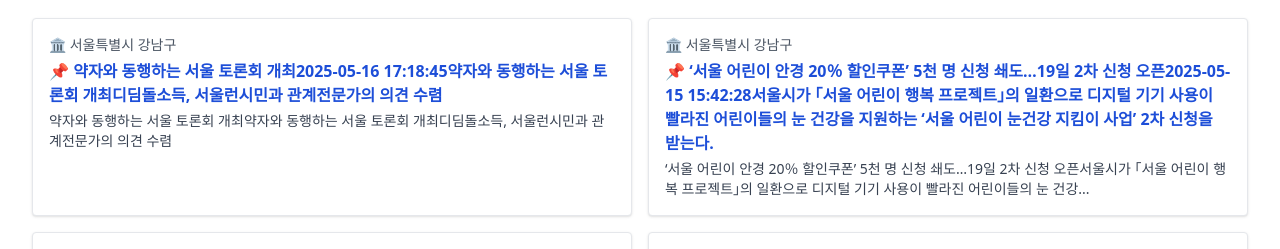
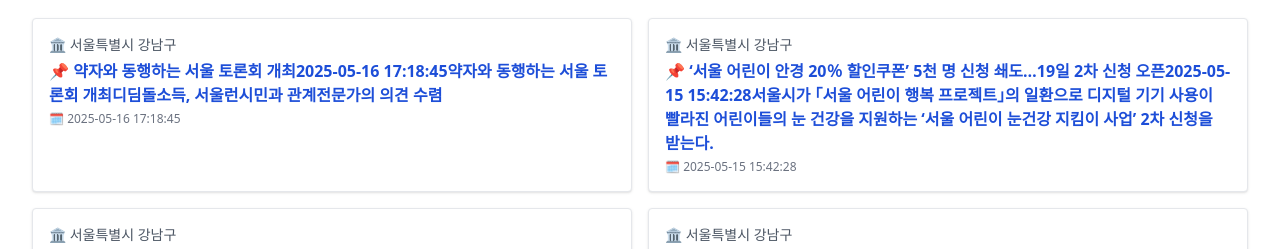
Before and after one commit to ThomasJayoo/localdream-frontend, a React (Create React App) app: page / in a window 1280 px wide. Shown: the part 534-783 px from the top of the page. Built offline with nearby package versions, Linux system fonts and the light colour scheme.

Commit message:
Fix News layout: 2-column with local, title, date

```diff
--- a/src/components/NewsByCategory.jsx
+++ b/src/components/NewsByCategory.jsx
@@ -13,11 +13,6 @@
   return match ? match[0] : null;
 }
 
-function extractSummary(text) {
-  const cleaned = text.replace(/\[.*?\]/g, "").replace(/\d{4}-\d{2}-\d{2} \d{2}:\d{2}:\d{2}/, "").trim();
-  return cleaned.length > 100 ? cleaned.slice(0, 97) + "..." : cleaned;
-}
-
 function processNewsByCategory(flattenedNews) {
   const categoryMap = {};
 
@@ -28,7 +23,6 @@
 
     const cleanedItem = {
       title: item.text.replace(/\[.*?\]/g, "").trim(),
-      summary: extractSummary(item.text),
       url: item.url,
       date,
       local: item.local
@@ -77,12 +71,17 @@
           <h2 className="text-xl font-bold text-indigo-700 mb-4">📂 {category}</h2>
           <div className="grid grid-cols-1 md:grid-cols-2 gap-4">
             {items.map((item, idx) => (
-              <div key={idx} className="border p-4 rounded bg-white shadow">
-                <div className="text-sm text-gray-600 mb-1">🏛 {item.local}</div>
-                <a href={item.url} target="_blank" rel="noreferrer" className="font-semibold text-blue-700 hover:underline">
+              <div key={idx} className="border p-4 rounded bg-white shadow space-y-1">
+                <div className="text-sm text-gray-600">🏛 {item.local}</div>
+                <a
+                  href={item.url}
+                  target="_blank"
+                  rel="noreferrer"
+                  className="block font-semibold text-blue-700 hover:underline"
+                >
                   📌 {item.title}
                 </a>
-                <div className="text-sm text-gray-700 mt-1">{item.summary}</div>
+                <div className="text-xs text-gray-500">🗓 {item.date}</div>
               </div>
             ))}
           </div>
```
